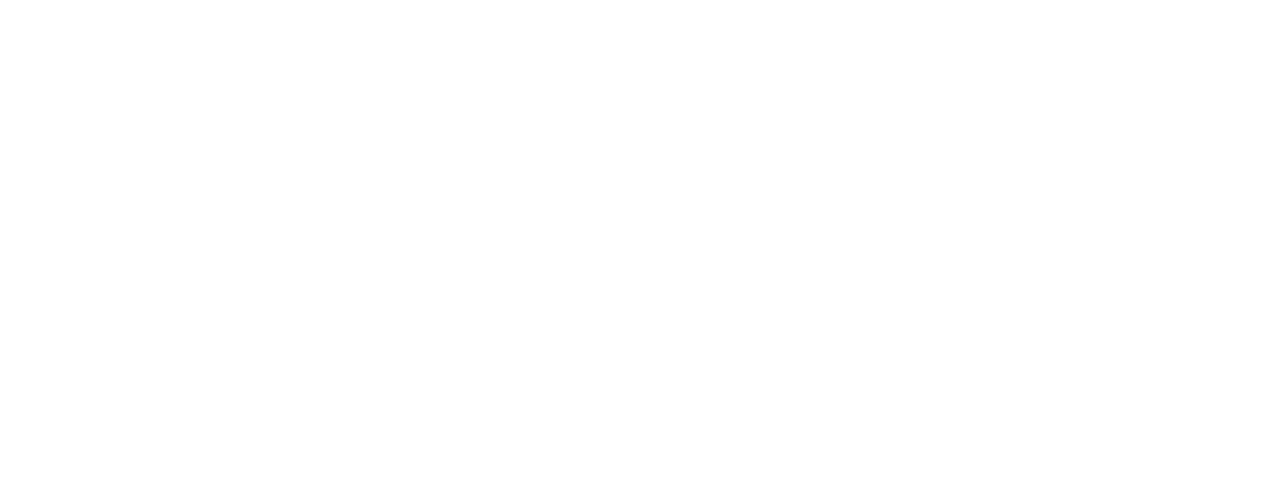
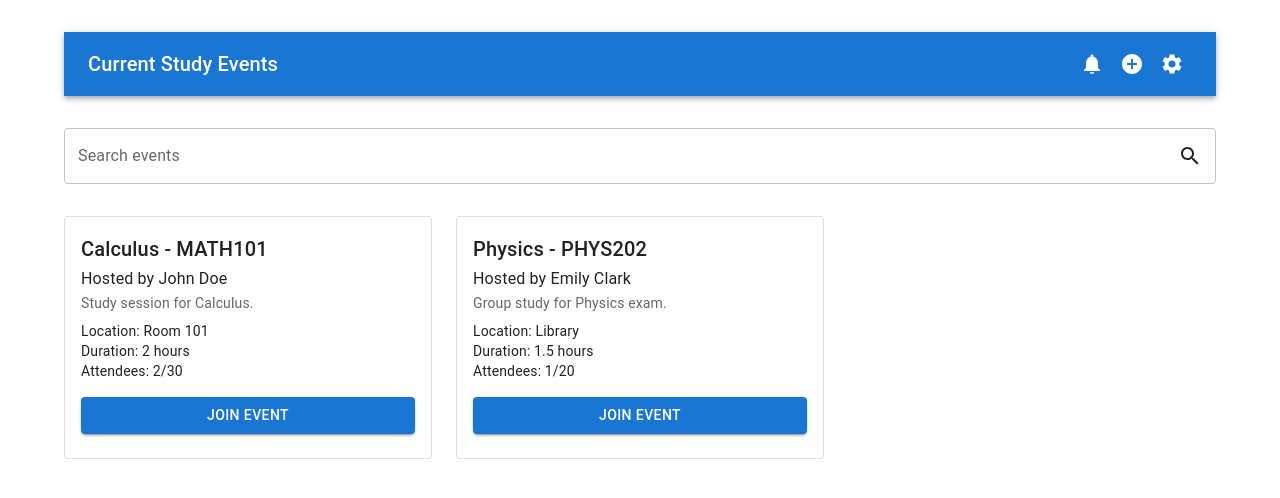
Before and after one commit to MuhammadDF/HackNC24, a React (Create React App) app in the folder frontend/: page /events in a window 1280 px wide. Shown: the top 498 px of the page. Built offline with nearby package versions, Linux system fonts and the light colour scheme.

Commit message:
Fixed app

```diff
--- a/frontend/src/Pages/EventsScreen.js
+++ b/frontend/src/Pages/EventsScreen.js
@@ -1,9 +1,95 @@
 import React, { useState } from 'react';
-import { Container, TextField, Typography, Button, LinearProgress } from '@mui/material';
-import { useNavigate } from 'react-router-dom';
+import { AppBar, Toolbar, IconButton, Typography, Container, TextField, Grid, Card, CardContent, Button } from '@mui/material';
+import SearchIcon from '@mui/icons-material/Search';
+import SettingsIcon from '@mui/icons-material/Settings';
+import AddCircleIcon from '@mui/icons-material/AddCircle';
+import NotificationsIcon from '@mui/icons-material/Notifications';
+import mockEvents from '../mockEvents';
 
 const EventsScreen = () => {
+  const [searchQuery, setSearchQuery] = useState('');
+  const [filteredEvents, setFilteredEvents] = useState(mockEvents);
 
-}
+  const handleSearch = (event) => {
+    const query = event.target.value.toLowerCase();
+    setSearchQuery(query);
+
+    const filtered = mockEvents.filter(
+      (event) =>
+        event.course.courseName.toLowerCase().includes(query) ||
+        event.fName.toLowerCase().includes(query) ||
+        event.lName.toLowerCase().includes(query) ||
+        event.description.toLowerCase().includes(query)
+    );
+
+    setFilteredEvents(filtered);
+  };
+
+  return (
+    <Container maxWidth="lg" sx={{ mt: 4 }}>
+      {/* Navigation Bar */}
+      <AppBar position="static" sx={{ mb: 4 }}>
+        <Toolbar sx={{ justifyContent: 'space-between' }}>
+          <Typography variant="h6">Current Study Events</Typography>
+          <div>
+            <IconButton color="inherit">
+              <NotificationsIcon />
+            </IconButton>
+            <IconButton color="inherit">
+              <AddCircleIcon />
+            </IconButton>
+            <IconButton color="inherit">
+              <SettingsIcon />
+            </IconButton>
+          </div>
+        </Toolbar>
+      </AppBar>
+
+      {/* Search Bar */}
+      <TextField
+        label="Search events"
+        variant="outlined"
+        fullWidth
+        value={searchQuery}
+        onChange={handleSearch}
+        InputProps={{
+          endAdornment: <SearchIcon />
+        }}
+        sx={{ mb: 4 }}
+      />
+
+      {/* Events Grid */}
+      <Grid container spacing={3}>
+        {filteredEvents.map((event, index) => (
+          <Grid item xs={12} sm={6} md={4} key={index}>
+            <Card variant="outlined">
+              <CardContent>
+                <Typography variant="h6">
+                  {event.course.courseName} - {event.course.courseCode}
+                </Typography>
+                <Typography variant="subtitle1">
+                  Hosted by {event.fName} {event.lName}
+                </Typography>
+                <Typography variant="body2" color="textSecondary">
+                  {event.description}
+                </Typography>
+                <Typography variant="body2" sx={{ mt: 1 }}>
+                  Location: {event.location}
+                </Typography>
+                <Typography variant="body2">Duration: {event.duration} hours</Typography>
+                <Typography variant="body2">
+                  Attendees: {event.attendees.length}/{event.cap}
+                </Typography>
+                <Button variant="contained" color="primary" fullWidth sx={{ mt: 2 }}>
+                  Join Event
+                </Button>
+              </CardContent>
+            </Card>
+          </Grid>
+        ))}
+      </Grid>
+    </Container>
+  );
+};
 
 export default EventsScreen;
--- /dev/null
+++ b/frontend/src/mockEvents.js
@@ -0,0 +1,26 @@
+// src/mockEvents.js
+const mockEvents = [
+    {
+      fName: "John",
+      lName: "Doe",
+      description: "Study session for Calculus.",
+      duration: 2,
+      location: "Room 101",
+      cap: 30,
+      course: { courseName: "Calculus", courseCode: "MATH101" },
+      attendees: [{ name: "Jane Smith" }, { name: "Robert Brown" }]
+    },
+    {
+      fName: "Emily",
+      lName: "Clark",
+      description: "Group study for Physics exam.",
+      duration: 1.5,
+      location: "Library",
+      cap: 20,
+      course: { courseName: "Physics", courseCode: "PHYS202" },
+      attendees: [{ name: "Sarah Lee" }]
+    }
+    // Add more events as needed
+  ];
+
+export default mockEvents;
--- a/package.json
+++ b/package.json
@@ -1,5 +1,6 @@
 {
   "dependencies": {
+    "@mui/icons-material": "^6.1.6",
     "axios": "^1.7.7"
   }
 }
```
Also changed, not shown: 1 other file (tests, documents, lock files or other folders).
